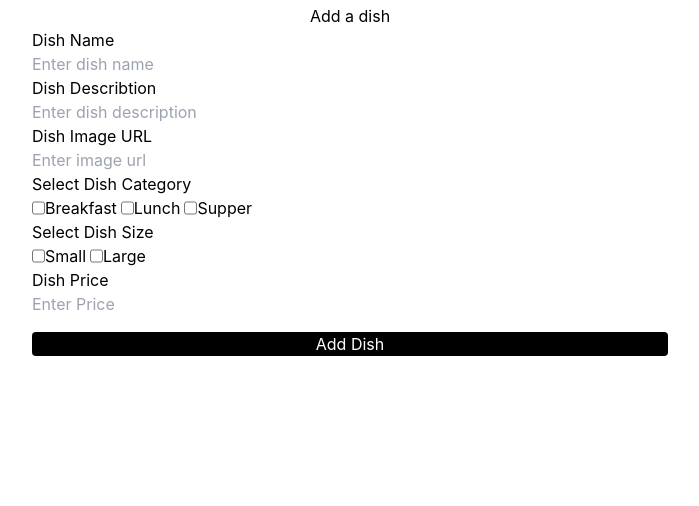
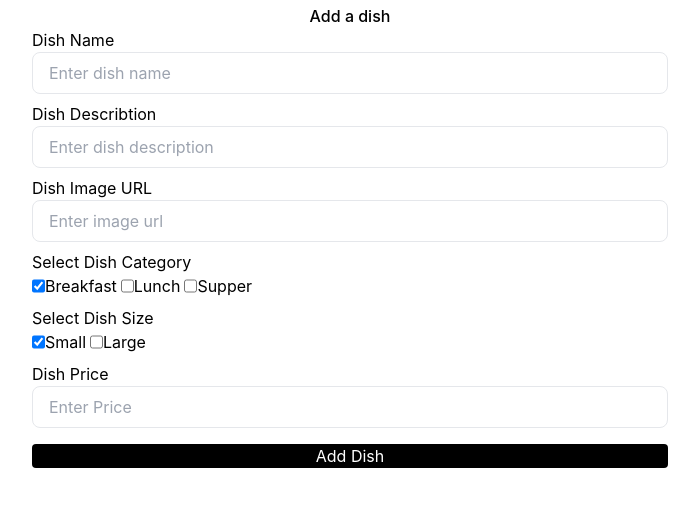
Before and after one commit to papakowdadson/Digital-Catering-System_Management-Portal, a React (Create React App) app: page /mgt in a window 1280 px wide. Shown: the top 506 px of the page, without its empty margins (290-989 px from the left). Built offline with nearby package versions, Linux system fonts and the light colour scheme.

Commit message:
Fix double tapping next

```diff
--- a/src/pages/GenQrPage.jsx
+++ b/src/pages/GenQrPage.jsx
@@ -4,13 +4,13 @@ const GenQrPage = () =>{
 
     const handleDownload=()=>{
 
-            saveAs('image_url', 'image.jpg') // Put your image URL here.
+            saveAs('https://firebasestorage.googleapis.com/v0/b/faretro-e47f7.appspot.com/o/kfoods%2Fkfoodqr.JPG?alt=media&token=be2a8ed1-3209-450b-925a-88acbc3ad2d2', 'image.jpg') // Put your image URL here.
 
     }
 
     return (
         <div className="flex flex-col justify-center items-center ">
-            <img src="" alt="QR CODE" width={200} height={200} className="Rounded border mb-1" />
+            <img src="https://firebasestorage.googleapis.com/v0/b/faretro-e47f7.appspot.com/o/kfoods%2Fkfoodqr.JPG?alt=media&token=be2a8ed1-3209-450b-925a-88acbc3ad2d2" alt="QR CODE" width={200} height={200} className="Rounded border mb-1" />
             <button type="button" className="bg-black text-white p-1 rounded" onClick={handleDownload}>Save QR Code</button>
         </div>
     )
--- a/src/pages/ManagementPage.jsx
+++ b/src/pages/ManagementPage.jsx
@@ -1,19 +1,35 @@
 import { useContext, useState } from "react";
 import axios from "axios";
 import { UserContext } from "../context/userContext";
+import { toast } from "react-toastify";
 
 const ManagementPage = () => {
-    const {user} = useContext(UserContext)
+  const { user } = useContext(UserContext);
   const [product, setProduct] = useState({
     title: "",
     desc: "",
     img: "",
-    categories: "",
-    size: "",
+    categories: "Breakfast",
+    size: "Small",
     color: "black",
     price: "",
     owner: "",
   });
+  const [isChecked, setIsChecked] = useState({
+    isBreakfast: true,
+    isLunch: false,
+    isSupper: false,
+    isSmall: true,
+    isLarge: false,
+  });
+
+  const { isBreakfast, isLunch, isSupper, isSmall, isLarge } = isChecked;
+
+  const handleCheckboxChange = (e) => {
+    console.log("type", e.target.name);
+    setIsChecked((prev) => ({ ...prev, [e.target.name]: e.target.checked }));
+    // Do something with the new checkbox state (isChecked)
+  };
 
   const { title, desc, img, categories, size, color, price } = product;
 
@@ -21,42 +37,53 @@ const ManagementPage = () => {
     e.preventDefault();
     console.log(`${[e.target.id]} :${e.target.value}`);
     setProduct((prev) => ({ ...prev, [e.target.id]: e.target.value }));
+    if (e.target.type == "checkbox") {
+      handleCheckboxChange(e);
+    }
   };
 
   const handleAddDish = async (e) => {
     e.preventDefault();
+    console.log(product);
     try {
       const response = await axios.post(
         `${process.env.REACT_APP_BASE_URL}/api/products/create`,
-        product,{
-            headers: {
-              Authorization: "Bearer " + user.accessToken,
-            },
-          }
+        product,
+        {
+          headers: {
+            Authorization: "Bearer " + user.accessToken,
+          },
+        }
       );
       if (response.status === 200) {
         console.log("add res", response);
+        toast.error("Couldn't Add Dish", {
+          position: toast.POSITION.TOP_CENTER,
+        });
         setProduct({
           title: "",
           desc: "",
           img: "",
-          categories: "",
-          size: "",
+          categories: "Breakfast",
+          size: "Small",
           color: "black",
           price: "",
-          owner: "",
+          owner: "admin",
         });
       }
     } catch (error) {
+      toast.error("Couldn't Add Dish", {
+        position: toast.POSITION.TOP_CENTER,
+      });
       console.log("error", error);
     }
   };
 
   return (
     <div className="pt-1 pr-1 pl-1 flex flex-col">
-      <p className="text-center">Add a dish</p>
+      <p className="text-center font-medium">Add a dish</p>
       <form onSubmit={handleAddDish} className="flex flex-col w-6/12 m-auto">
-        <div className="flex flex-col">
+        <div className="flex flex-col mb-2">
           <label htmlFor="title">Dish Name</label>
           <input
             id="title"
@@ -65,10 +92,11 @@ const ManagementPage = () => {
             value={title}
             onChange={handleChange}
             placeholder="Enter dish name"
+            class="border focus:border-black outline-none px-4 py-2 rounded-lg"
             required
           />
         </div>
-        <div className="flex flex-col">
+        <div className="flex flex-col mb-2">
           <label htmlFor="desc">Dish Describtion</label>
 
           <input
@@ -78,10 +106,11 @@ const ManagementPage = () => {
             value={desc}
             onChange={handleChange}
             placeholder="Enter dish description"
+            class="border focus:border-black outline-none px-4 py-2 rounded-lg"
             required
           />
         </div>
-        <div className="flex flex-col">
+        <div className="flex flex-col mb-2">
           <label htmlFor="img">Dish Image URL</label>
 
           <input
@@ -91,17 +120,19 @@ const ManagementPage = () => {
             value={img}
             onChange={handleChange}
             placeholder="Enter image url"
+            class="border focus:border-black outline-none px-4 py-2 rounded-lg"
             required
           />
         </div>
         <p>Select Dish Category</p>
-        <div className="flex">
+        <div className="flex mb-2">
           <div className="flex mr-1">
             <input
               id="categories"
               type="checkbox"
               value="Breakfast"
-              checked={categories === "Breakfast"}
+              name="isBreakfast"
+              checked={isBreakfast}
               onChange={handleChange}
             />
             <label>Breakfast</label>
@@ -110,8 +141,9 @@ const ManagementPage = () => {
             <input
               id="categories"
               type="checkbox"
+              name="isLunch"
               value="Lunch"
-              checked={categories === "Lunch"}
+              checked={isLunch}
               onChange={handleChange}
             />
             <label>Lunch</label>
@@ -121,21 +153,22 @@ const ManagementPage = () => {
               id="categories"
               type="checkbox"
               value="Supper"
-              checked={categories === "Supper"}
+              name="isSupper"
+              checked={isSupper}
               onChange={handleChange}
             />
             <label>Supper</label>
           </div>
         </div>
         <p>Select Dish Size</p>
-        <div className="flex">
+        <div className="flex mb-2">
           <div className="flex mr-1">
             <input
               id="size"
               type="checkbox"
               value="Small"
-              checked={size === "Small"}
-              //   onChange={}
+              name="isSmall"
+              checked={isSmall}
               onChange={handleChange}
             />
             <label>Small</label>
@@ -145,8 +178,8 @@ const ManagementPage = () => {
               id="size"
               type="checkbox"
               value="Large"
-              checked={size === "Large"}
-              //   onChange={handleChange}
+              name="isLarge"
+              checked={isLarge}
               onChange={handleChange}
             />
             <label>Large</label>
@@ -161,6 +194,7 @@ const ManagementPage = () => {
             value={price}
             onChange={handleChange}
             placeholder="Enter Price"
+            class="border focus:border-black outline-none px-4 py-2 rounded-lg"
             required
           />
         </div>
```
